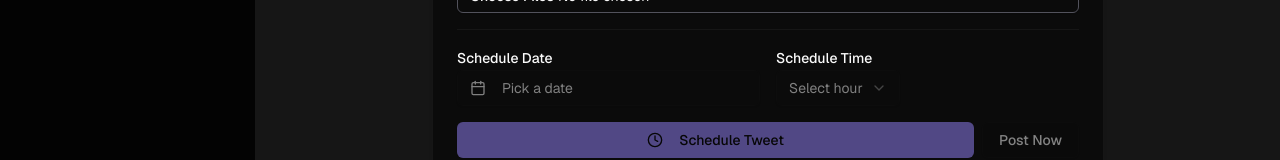
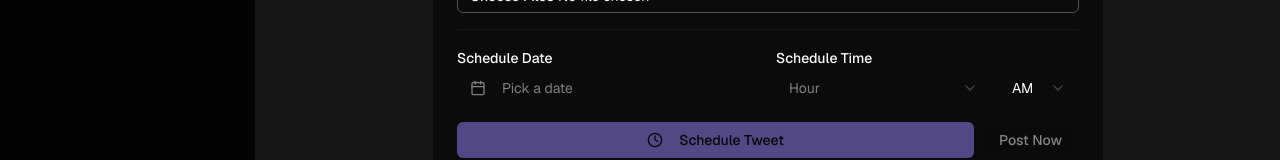
Before and after one commit to surajondev/xscheduler, a Next.js app: page /dashboard in a window 1280 px wide. Shown: the part 615-775 px from the top of the page. Built offline with nearby package versions, Linux system fonts and the light colour scheme; a web font is replaced by a local one.

Commit message:
ui update

```diff
--- a/app/dashboard/features/Compose.tsx
+++ b/app/dashboard/features/Compose.tsx
@@ -272,21 +272,59 @@ export default function Compose({
               </div>
               <div className="space-y-2">
                 <label className="text-sm font-medium">Schedule Time</label>
-                <Select value={scheduledHour} onValueChange={setScheduledHour}>
-                  <SelectTrigger>
-                    <SelectValue placeholder="Select hour" />
+                <div className="flex gap-2">
+                  <Select
+                    value={
+                      scheduledHour
+                        ? (parseInt(scheduledHour) % 12 || 12)
+                            .toString()
+                            .padStart(2, "0")
+                        : ""
+                    }
+                    onValueChange={(val) => {
+                      const period =
+                        parseInt(scheduledHour || "0") >= 12 ? "PM" : "AM";
+                      let newHour = parseInt(val);
+                      if (period === "PM" && newHour !== 12) newHour += 12;
+                      if (period === "AM" && newHour === 12) newHour = 0;
+                      setScheduledHour(newHour.toString().padStart(2, "0"));
+                    }}
+                  >
+                    <SelectTrigger className="flex-1">
+                      <SelectValue placeholder="Hour" />
                     </SelectTrigger>
                     <SelectContent>
-                    {Array.from({ length: 24 }, (_, i) => {
-                      const hour = i.toString().padStart(2, "0");
+                      {Array.from({ length: 12 }, (_, i) => {
+                        const hour = (i + 1).toString().padStart(2, "0");
                         return (
                           <SelectItem key={hour} value={hour}>
-                          {`${hour}:00`}
+                            {hour}
                           </SelectItem>
                         );
                       })}
                     </SelectContent>
                   </Select>
+                  <Select
+                    value={parseInt(scheduledHour || "0") >= 12 ? "PM" : "AM"}
+                    onValueChange={(val) => {
+                      let currentHour = parseInt(scheduledHour || "0") % 12;
+                      if (currentHour === 0) currentHour = 12;
+
+                      let newHour = currentHour;
+                      if (val === "PM" && newHour !== 12) newHour += 12;
+                      if (val === "AM" && newHour === 12) newHour = 0;
+                      setScheduledHour(newHour.toString().padStart(2, "0"));
+                    }}
+                  >
+                    <SelectTrigger className="w-[80px]">
+                      <SelectValue />
+                    </SelectTrigger>
+                    <SelectContent>
+                      <SelectItem value="AM">AM</SelectItem>
+                      <SelectItem value="PM">PM</SelectItem>
+                    </SelectContent>
+                  </Select>
+                </div>
               </div>
             </div>
 
--- a/app/login/page.tsx
+++ b/app/login/page.tsx
@@ -2,7 +2,7 @@
 
 import type React from "react";
 
-import { useState } from "react";
+import { useState, useEffect } from "react";
 import Link from "next/link";
 import { Eye, EyeOff, Twitter } from "lucide-react";
 import { Button } from "@/components/ui/button";
@@ -19,12 +19,21 @@ import { useRouter } from "next/navigation";
 import { toast } from "sonner";
 import { Separator } from "@/components/ui/separator";
 import { axiosInstance } from "@/lib/axiosInstance";
+import { useAppStore } from "@/store/useAppStore";
 
 export default function LoginPage() {
   const [showPassword, setShowPassword] = useState(false);
   const [email, setEmail] = useState("");
   const [password, setPassword] = useState("");
+  const { isAuthenticated, checkAuth } = useAppStore();
   const router = useRouter();
+
+  useEffect(() => {
+    checkAuth();
+    if (isAuthenticated) {
+      router.push("/dashboard");
+    }
+  }, [checkAuth, isAuthenticated, router]);
 
   const handleSubmit = async (e: React.FormEvent) => {
     e.preventDefault();
@@ -39,7 +48,7 @@ export default function LoginPage() {
         localStorage.setItem("user_id", response?.data?.user?.id);
         localStorage.setItem(
           "social_account_id",
-          response?.data?.social_account?.id
+          response?.data?.social_account?.id,
         );
       }
       router.push("/dashboard");
--- a/app/register/page.tsx
+++ b/app/register/page.tsx
@@ -2,7 +2,7 @@
 
 import type React from "react";
 
-import { useReducer, useState } from "react";
+import { useReducer, useState, useEffect } from "react";
 import Link from "next/link";
 import { Eye, EyeOff, Twitter, Check } from "lucide-react";
 import { Button } from "@/components/ui/button";
@@ -21,7 +21,10 @@ import { axiosInstance } from "@/lib/axiosInstance";
 import { toast } from "sonner";
 import { useRouter } from "next/navigation";
 
+import { useAppStore } from "@/store/useAppStore";
+
 export default function RegisterPage() {
+  const { isAuthenticated, checkAuth } = useAppStore();
   const [showPassword, setShowPassword] = useState(false);
   const [showConfirmPassword, setShowConfirmPassword] = useState(false);
   const [formData, setFormData] = useState({
@@ -32,6 +35,13 @@ export default function RegisterPage() {
     confirmPassword: "",
   });
   const router = useRouter();
+
+  useEffect(() => {
+    checkAuth();
+    if (isAuthenticated) {
+      router.push("/dashboard");
+    }
+  }, [checkAuth, isAuthenticated, router]);
 
   const passwordRequirements = [
     { text: "At least 8 characters", met: formData.password.length >= 8 },
@@ -175,8 +185,8 @@ export default function RegisterPage() {
                         {passwordStrength === 5
                           ? "Strong"
                           : passwordStrength >= 3
-                          ? "Medium"
-                          : "Weak"}
+                            ? "Medium"
+                            : "Weak"}
                       </span>
                     </div>
                     <div className="space-y-1">
--- a/lib/axiosInstance.ts
+++ b/lib/axiosInstance.ts
@@ -12,6 +12,7 @@ export const axiosInstance = axios.create({
   baseURL,
   headers: {
     "Content-Type": "application/json",
+    Accept: "application/json",
   },
 });
 
```
Lines whose indentation alone changed are shown as unchanged.
